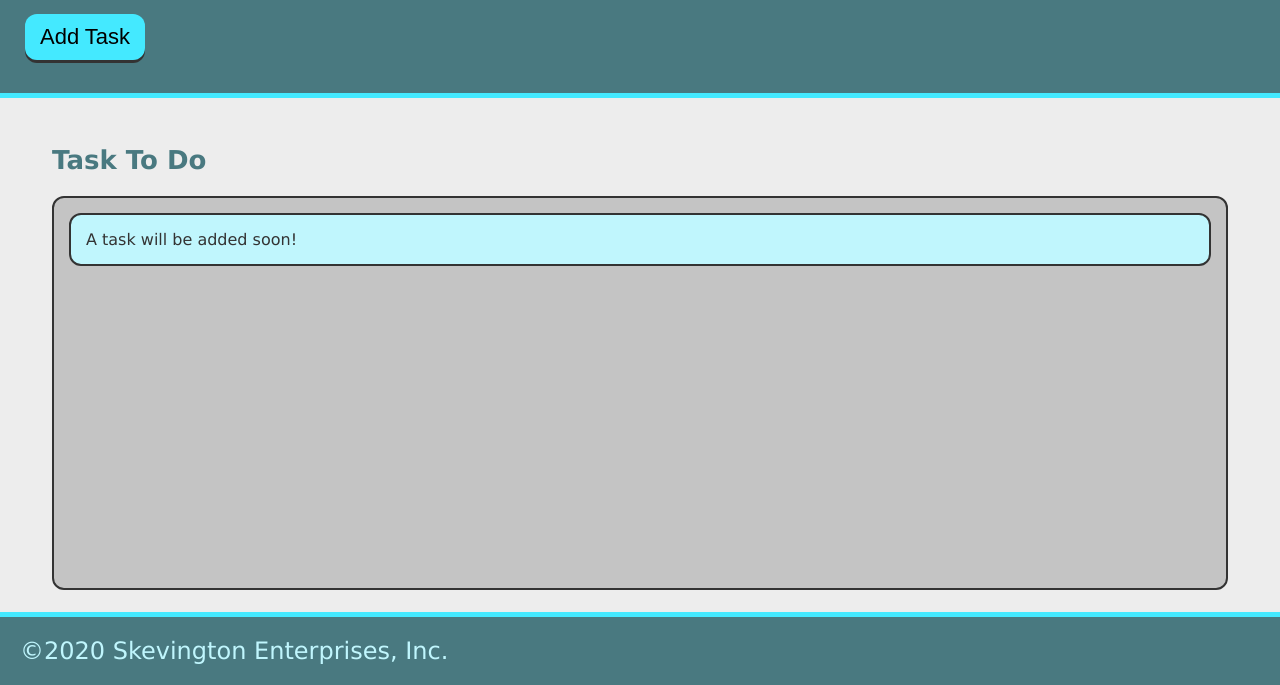
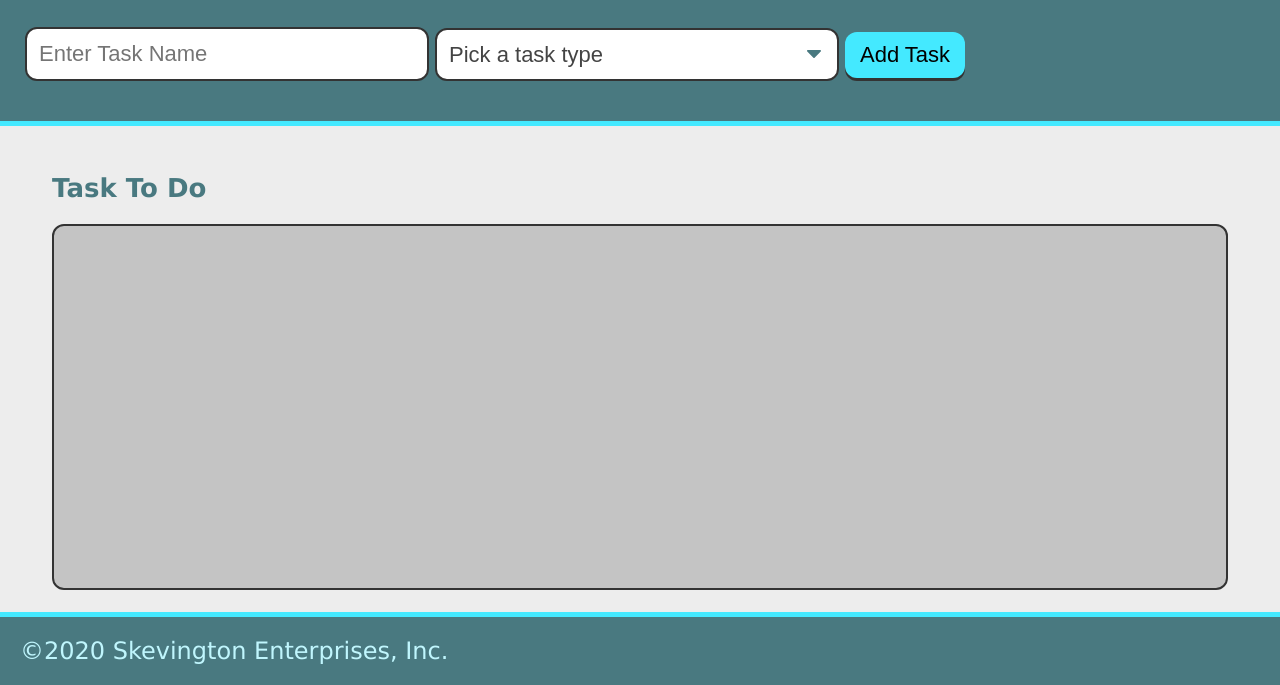
Before and after one commit to quaylas/taskinator, a plain HTML site: page index.html in a window 1280 px wide. Shown: the part 115-800 px from the top of the page. Drawn offline with Linux system fonts and the light colour scheme.

Commit message:
added task form

```diff
--- a/index.html
+++ b/index.html
@@ -11,7 +11,23 @@
     <header>
         <h1 class="page-title">Taskinator</h1>
         <p>Click the button below to add a new task!</p>
-        <button class="btn" id="save-task">Add Task</button>
+        <form id="task-form">
+            <div class="form-group">
+                <input type="text" name="task-name" placeholder="Enter Task Name" />
+            </div>
+            <div class="form-group">
+                <select name="task-type" class="select-dropdown">
+                    <option value="" disabled selected>Pick a task type</option>
+                    <option value="Work">Work</option>
+                    <option value="School">School</option>
+                    <option value="House">House</option>
+                    <option value="Social">Social</option>
+                </select>
+            </div>
+            <div class="form-group">
+                <button class="btn" id="save-task" type="submit">Add Task</button>
+            </div>
+        </form>
     </header>
     <!-- Header END -->
     <!-- Main START -->
@@ -19,7 +35,6 @@
         <section class="task-list-wrapper">
             <h2 class="list-title">Task To Do</h2>
             <ul class="task-list" id="tasks-to-do">
-                <li class="task-item">A task will be added soon!</li>
             </ul>
         </section>
     </main>
```
